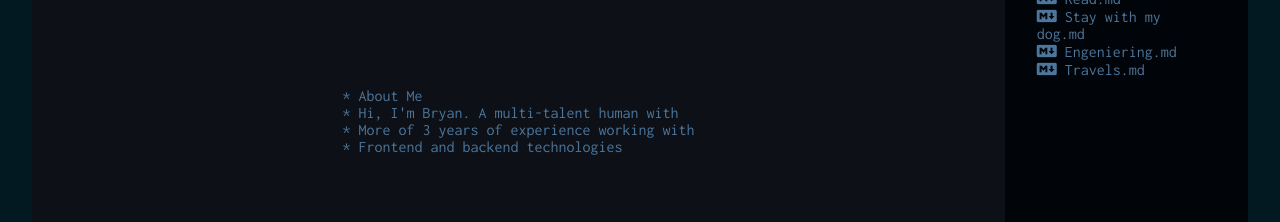
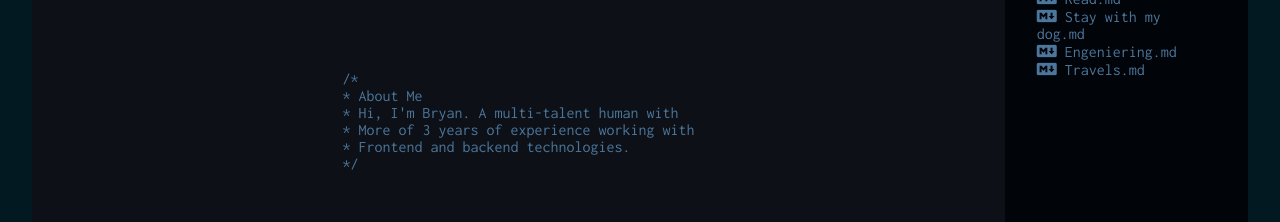
Before and after one commit to ripterdust/Portfolio2022, a React (Create React App) app: page /about in a window 1280 px wide. Shown: the part 295-517 px from the top of the page. Built offline with nearby package versions, Linux system fonts and the light colour scheme.

Commit message:
Added the comment brackents

```diff
--- a/src/components/terminal/partials/about/AboutMe.js
+++ b/src/components/terminal/partials/about/AboutMe.js
@@ -5,10 +5,12 @@ export const AboutMe = () => {
     <div className='aboutMe'>
 
         <div className="text">
+            /* <br />
             * About Me <br />
             * Hi, I'm Bryan. A multi-talent human with <br />
             * More of 3 years of experience working with <br />
-            * Frontend and backend technologies
+            * Frontend and backend technologies. <br />
+            */
         </div>
 
     </div>
```
